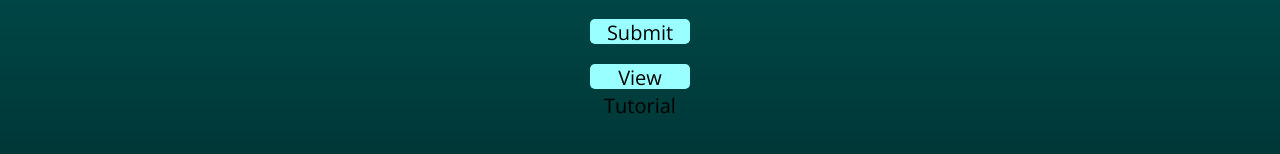
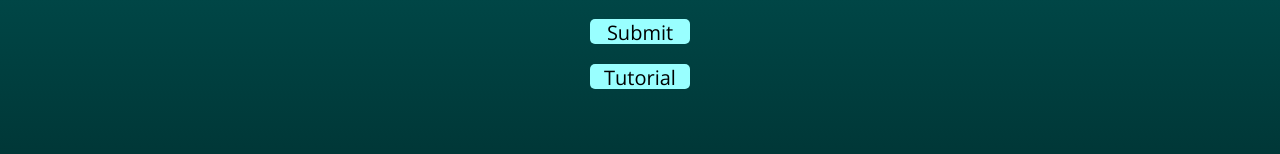
Before and after one commit to lgibson212/basis, a plain HTML site: page WITDemoDay/templates/questions.html in a window 1280 px wide. Shown: the part 338-492 px from the top of the page. Drawn offline with nearby package versions, Linux system fonts and the light colour scheme; files that its build step writes are made by us from their sources; a web font is replaced by a local one.

Commit message:
Update questions.html

```diff
--- a/WITDemoDay/templates/questions.html
+++ b/WITDemoDay/templates/questions.html
@@ -23,7 +23,7 @@
 	<input type="radio" name="level" value="strongly agree"> strongly agree
 </form>
 <div id="submit" onclick="window.location.href='#'" class="buttonStyle" style="margin-top:20px; margin-left:auto; margin-right:auto;">Submit</div>
-<div id="submit" onclick="window.location.href='/tutorial'" class="buttonStyle" style="margin-top:20px; margin-left:auto; margin-right:auto; width=500px;">View Tutorial</div>
+<div id="submit" onclick="window.location.href='/tutorial'" class="buttonStyle" style="margin-top:20px; margin-left:auto; margin-right:auto; width=500px;">Tutorial</div>
 </div>
 
 </body>
```
